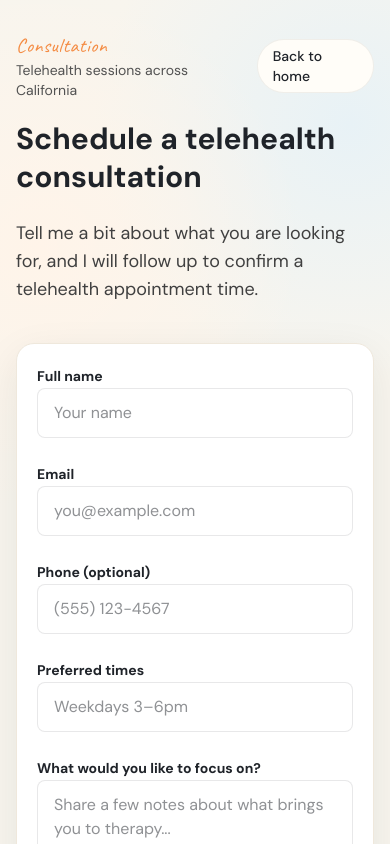
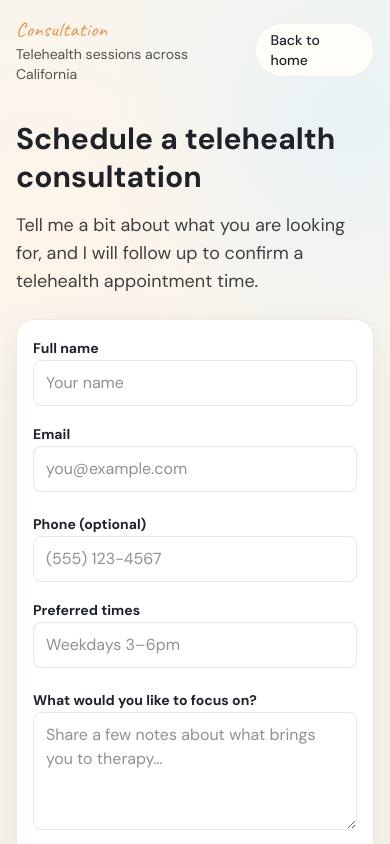
Before and after one commit to dalecb13/hannah-thayerpy, a Next.js app: page /consultation in a window 390 px wide. Shown: the top 844 px of the page. Built offline with nearby package versions, Linux system fonts and the light colour scheme.

Commit message:
Fix responsive styles and remove horizontal overflow

```diff
--- a/app/consultation/page.tsx
+++ b/app/consultation/page.tsx
@@ -2,8 +2,8 @@ import Link from "next/link";
 
 export default function Consultation() {
   return (
-    <div className="min-h-screen text-[#1f2329]">
-      <header className="section-shell pt-8 pb-5 flex items-center justify-between gap-4">
+    <div className="min-h-screen text-[#1f2329] w-full overflow-x-hidden">
+      <header className="section-shell pt-4 pb-3 flex items-center justify-between gap-2">
         <div>
           <p className="handwritten-text text-[#f48c44] text-xl">Consultation</p>
           <p className="text-sm text-neutral-600">Telehealth sessions across California</p>
@@ -17,8 +17,8 @@ export default function Consultation() {
       </header>
 
       <main>
-        <section className="section-shell pb-20">
-          <div className="max-w-3xl space-y-6">
+        <section className="section-shell py-6 pb-10">
+          <div className="space-y-4">
             <h1 className="text-3xl md:text-4xl font-semibold leading-tight">
               Schedule a telehealth consultation
             </h1>
@@ -28,8 +28,8 @@ export default function Consultation() {
             </p>
           </div>
 
-          <div className="card-soft p-8 md:p-10 mt-10 max-w-3xl space-y-6">
-            <div className="grid md:grid-cols-2 gap-6">
+          <div className="card-soft p-4 md:p-6 mt-6 space-y-5">
+            <div className="grid gap-4 md:grid-cols-2 md:gap-6">
               <div className="space-y-2">
                 <label className="text-sm font-semibold text-[#1f2329]" htmlFor="name">
                   Full name
@@ -38,7 +38,7 @@ export default function Consultation() {
                   id="name"
                   name="name"
                   type="text"
-                  className="w-full border border-[#1f2329]/10 rounded-lg px-4 py-3 bg-white focus:outline-none focus:border-[#3e879e]"
+                  className="w-full border border-[#1f2329]/10 rounded-lg px-3 py-2.5 bg-white focus:outline-none focus:border-[#3e879e]"
                   placeholder="Your name"
                 />
               </div>
@@ -50,13 +50,13 @@ export default function Consultation() {
                   id="email"
                   name="email"
                   type="email"
-                  className="w-full border border-[#1f2329]/10 rounded-lg px-4 py-3 bg-white focus:outline-none focus:border-[#3e879e]"
+                  className="w-full border border-[#1f2329]/10 rounded-lg px-3 py-2.5 bg-white focus:outline-none focus:border-[#3e879e]"
                   placeholder="you@example.com"
                 />
               </div>
             </div>
 
-            <div className="grid md:grid-cols-2 gap-6">
+            <div className="grid gap-4 md:grid-cols-2 md:gap-6">
               <div className="space-y-2">
                 <label className="text-sm font-semibold text-[#1f2329]" htmlFor="phone">
                   Phone (optional)
@@ -65,7 +65,7 @@ export default function Consultation() {
                   id="phone"
                   name="phone"
                   type="tel"
-                  className="w-full border border-[#1f2329]/10 rounded-lg px-4 py-3 bg-white focus:outline-none focus:border-[#3e879e]"
+                  className="w-full border border-[#1f2329]/10 rounded-lg px-3 py-2.5 bg-white focus:outline-none focus:border-[#3e879e]"
                   placeholder="(555) 123-4567"
                 />
               </div>
@@ -77,7 +77,7 @@ export default function Consultation() {
                   id="availability"
                   name="availability"
                   type="text"
-                  className="w-full border border-[#1f2329]/10 rounded-lg px-4 py-3 bg-white focus:outline-none focus:border-[#3e879e]"
+                  className="w-full border border-[#1f2329]/10 rounded-lg px-3 py-2.5 bg-white focus:outline-none focus:border-[#3e879e]"
                   placeholder="Weekdays 3–6pm"
                 />
               </div>
@@ -91,7 +91,7 @@ export default function Consultation() {
                 id="focus"
                 name="focus"
                 rows={4}
-                className="w-full border border-[#1f2329]/10 rounded-lg px-4 py-3 bg-white focus:outline-none focus:border-[#3e879e]"
+                className="w-full border border-[#1f2329]/10 rounded-lg px-3 py-2.5 bg-white focus:outline-none focus:border-[#3e879e]"
                 placeholder="Share a few notes about what brings you to therapy..."
               />
             </div>
@@ -106,10 +106,10 @@ export default function Consultation() {
               </p>
             </div>
 
-            <div className="flex items-center gap-3">
+            <div className="flex flex-col sm:flex-row sm:items-center gap-3">
               <button
                 type="button"
-                className="rounded-full bg-[#f48c44] text-white px-6 py-3 font-semibold shadow-lg shadow-[#f48c44]/35 hover:bg-[#d76c25] transition-transform transition-colors whitespace-nowrap hover:-translate-y-0.5"
+                className="rounded-full bg-[#f48c44] text-white px-5 py-2.5 font-semibold shadow-lg shadow-[#f48c44]/35 hover:bg-[#d76c25] transition whitespace-nowrap hover:-translate-y-0.5"
               >
                 Send request
               </button>
--- a/app/globals.css
+++ b/app/globals.css
@@ -21,20 +21,26 @@
   --font-display: var(--font-caveat);
 }
 
+html,
+body {
+  overflow-x: hidden;
+  max-width: 100vw;
+}
+
 body {
   background: radial-gradient(circle at 10% 20%, #fff4e9 0, transparent 25%),
     radial-gradient(circle at 90% 10%, #e8f2f6 0, transparent 22%),
     var(--architecture-white);
   color: var(--color-foreground);
   font-family: var(--font-dm-sans), system-ui, -apple-system, sans-serif;
-  overflow-x: hidden;
 }
 
 .section-shell {
-  max-width: 1100px;
-  margin: 0 auto;
-  padding-left: 1.5rem;
-  padding-right: 1.5rem;
+  width: 100%;
+  max-width: 100%;
+  padding-left: 1rem;
+  padding-right: 1rem;
+  box-sizing: border-box;
 }
 
 .card-soft {
@@ -42,11 +48,13 @@ body {
   border: 1px solid #efe8dc;
   border-radius: 18px;
   box-shadow: 0 12px 40px rgba(31, 35, 41, 0.08);
+  width: 100%;
+  box-sizing: border-box;
 }
 
 .accent-underline {
   position: relative;
-  display: inline-block;
+  display: inline;
 }
 
 .accent-underline::after {
@@ -97,7 +105,10 @@ body {
 
 .sun-corner {
   position: absolute;
-  inset: 0;
+  top: 0;
+  left: 0;
+  right: 0;
+  bottom: 0;
   pointer-events: none;
   overflow: hidden;
 }
@@ -105,21 +116,21 @@ body {
 .sun-corner::before {
   content: "";
   position: absolute;
-  top: -160px;
-  right: -120px;
-  width: 320px;
-  height: 320px;
-  background: radial-gradient(circle, rgba(244, 140, 68, 0.18), transparent 60%);
+  top: -80px;
+  right: -60px;
+  width: 200px;
+  height: 200px;
+  background: radial-gradient(circle, rgba(244, 140, 68, 0.15), transparent 60%);
 }
 
 .sun-corner::after {
   content: "";
   position: absolute;
-  bottom: -140px;
-  left: -120px;
-  width: 300px;
-  height: 300px;
-  background: radial-gradient(circle, rgba(62, 135, 158, 0.12), transparent 65%);
+  bottom: -80px;
+  left: -60px;
+  width: 180px;
+  height: 180px;
+  background: radial-gradient(circle, rgba(62, 135, 158, 0.1), transparent 65%);
 }
 
 .photo-card {
@@ -128,15 +139,17 @@ body {
 
 .photo-note {
   position: absolute;
-  inset: auto 1rem 1rem 1rem;
+  left: 0.75rem;
+  right: 0.75rem;
+  bottom: 0.75rem;
   display: flex;
   align-items: center;
   justify-content: space-between;
-  gap: 0.75rem;
+  gap: 0.5rem;
   background: rgba(255, 255, 255, 0.92);
   border: 1px solid #efe8dc;
-  border-radius: 14px;
-  padding: 0.75rem 1rem;
+  border-radius: 12px;
+  padding: 0.5rem 0.75rem;
   box-shadow: 0 8px 30px rgba(31, 35, 41, 0.08);
 }
 
@@ -149,25 +162,28 @@ body {
   background: #fffdf8;
 }
 
-@media (max-width: 480px) {
+/* Responsive - larger screens */
+@media (min-width: 640px) {
   .section-shell {
-    padding-left: 1rem;
-    padding-right: 1rem;
+    max-width: 600px;
+    margin-left: auto;
+    margin-right: auto;
+    padding-left: 1.5rem;
+    padding-right: 1.5rem;
   }
+}
 
-  .card-soft {
-    padding: 1.25rem;
+@media (min-width: 768px) {
+  .section-shell {
+    max-width: 720px;
+    padding-left: 2rem;
+    padding-right: 2rem;
   }
 
   .photo-note {
-    inset: auto 0.75rem 0.75rem 0.75rem;
-    flex-direction: column;
-    align-items: flex-start;
-    gap: 0.5rem;
-  }
-
-  header,
-  section {
-    overflow-x: hidden;
+    left: 1rem;
+    right: 1rem;
+    bottom: 1rem;
+    padding: 0.75rem 1rem;
   }
 }
```
Also changed, not shown: app/page.tsx (+15 -15 lines).
